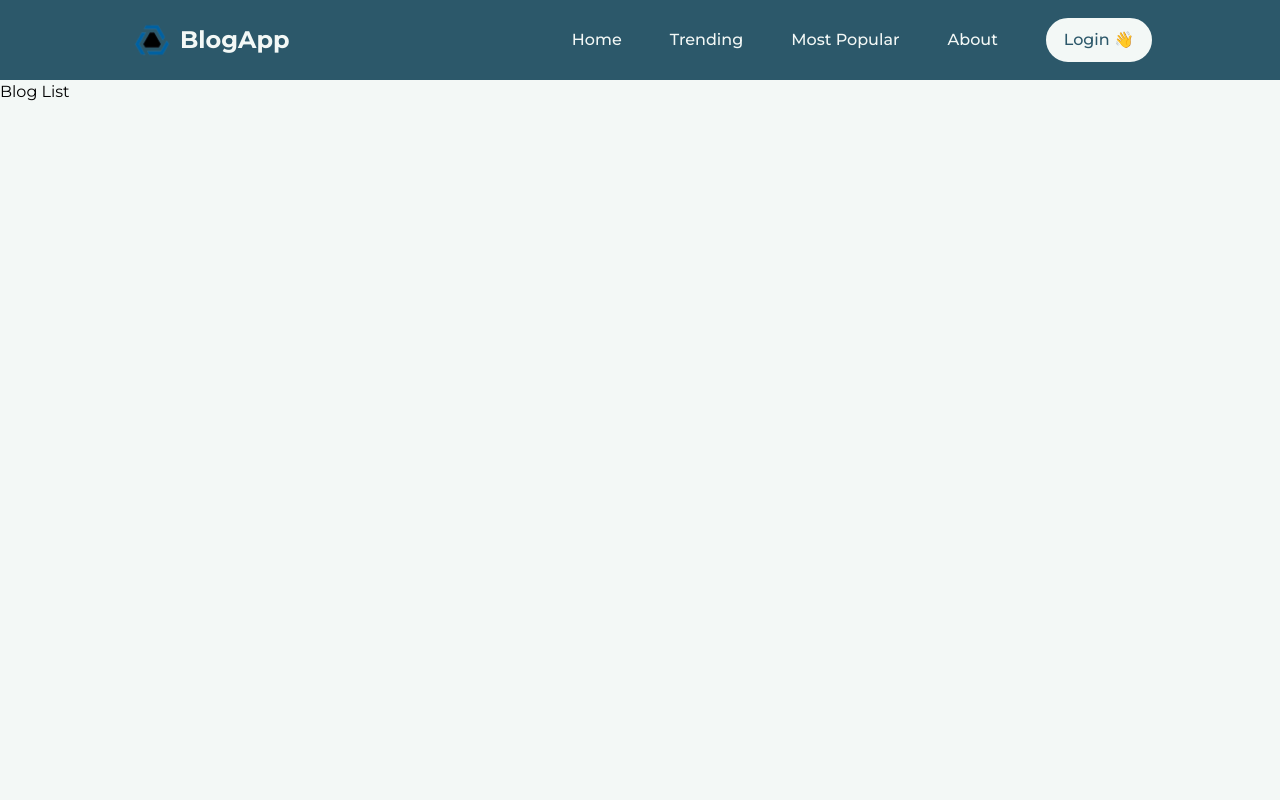
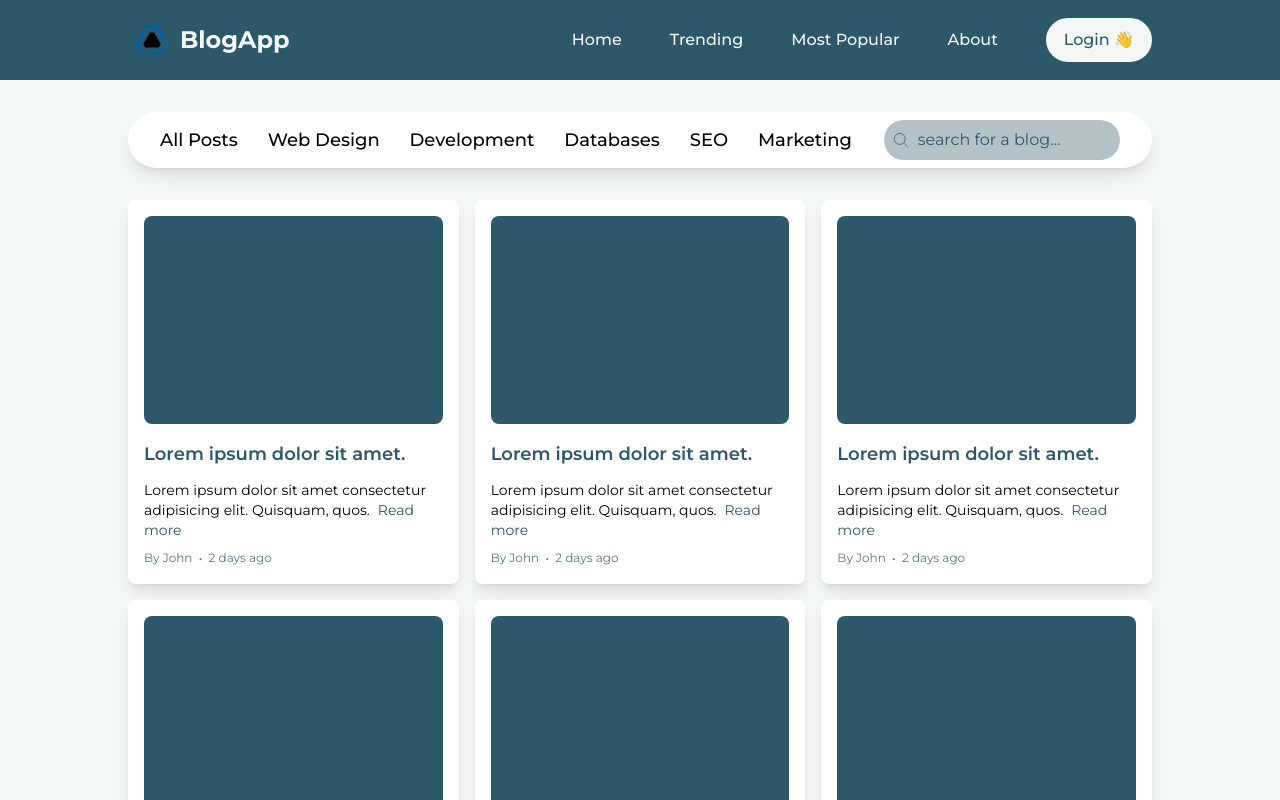
Before and after one commit to EzeibekweEmma/Blog, a React (Vite) app: page /blogs in a window 1280 px wide. Shown: the top 800 px of the page. Built offline with nearby package versions, Linux system fonts and the light colour scheme; no server answers.

Commit message:
feat: update BlogCard and routing paths for blog links, enhance BlogListPage with MainCategories and BlogCard components

```diff
--- a/src/components/BlogCard.tsx
+++ b/src/components/BlogCard.tsx
@@ -11,7 +11,7 @@ const BlogCard = (props: { isFeatured?: boolean }) => {
       }`}
     >
       {/* image */}
-      <Link to="/blog/slug">
+      <Link to="/blogs/slug">
         <div
           className={`bg-[#2c586a] rounded-lg ${
             isFeatured ? 'h-52' : 'h-52 sm:h-40 sm:w-48'
@@ -20,7 +20,7 @@ const BlogCard = (props: { isFeatured?: boolean }) => {
       </Link>
       <div className={isFeatured ? 'mt-4' : 'mt-4 sm:mt-0'}>
         <Link
-          to="/blog/slug"
+          to="/blogs/slug"
           className="text-lg font-semibold text-[#2c586a] hover:underline"
         >
           Lorem ipsum dolor sit amet.
@@ -31,7 +31,7 @@ const BlogCard = (props: { isFeatured?: boolean }) => {
             quos.
           </span>
           <Link
-            to="/blog/slug"
+            to="/blogs/slug"
             className="text-sm text-[#2c586a] hover:underline ml-2"
           >
             Read more
--- a/src/components/MainCategories.tsx
+++ b/src/components/MainCategories.tsx
@@ -1,6 +1,5 @@
 import { Link } from 'react-router-dom';
 import Search from './Search';
-// import Search from "./Search";
 
 const MainCategories = () => {
   const categories = [
@@ -24,7 +23,6 @@ const MainCategories = () => {
           </Link>
         ))}
       </div>
-      {/* search */}
       <Search />
     </div>
   );
--- a/src/main.tsx
+++ b/src/main.tsx
@@ -1,4 +1,4 @@
-import React, { StrictMode } from 'react';
+import { StrictMode } from 'react';
 import { createRoot } from 'react-dom/client';
 import './index.css';
 import { createBrowserRouter, RouterProvider } from 'react-router-dom';
@@ -30,7 +30,7 @@ const router = createBrowserRouter([
         element: <BlogListPage />,
       },
       {
-        path: '/blog/:slug',
+        path: '/blogs/:slug',
         element: <SingleBlogPage />,
       },
       {
--- a/src/routes/BlogListPage.tsx
+++ b/src/routes/BlogListPage.tsx
@@ -1,5 +1,30 @@
+import PageWrapper from '../components/pageWrapper';
+import MainCategories from '../components/MainCategories';
+import BlogCard from '../components/BlogCard';
+import Search from '../components/Search';
+
 const BlogListPage = () => {
-  return <h1>Blog List</h1>;
+  const blogs = ['', '', '', '', '', '', '', '', '', ''];
+  return (
+    <PageWrapper>
+      <div className="mt-8">
+        <MainCategories />
+        <span className="md:hidden">
+          <Search />
+        </span>
+        {/* Blog post lists */}
+        {blogs.length > 1 && (
+          <div className="grid grid-cols-1 sm:grid-cols-2 lg:grid-cols-3 gap-4 mb-20 mt-8">
+            {blogs.map((blog, index) => (
+              <div key={index} className="">
+                <BlogCard isFeatured />
+              </div>
+            ))}
+          </div>
+        )}
+      </div>
+    </PageWrapper>
+  );
 };
 
 export default BlogListPage;
--- a/src/routes/Homepage.tsx
+++ b/src/routes/Homepage.tsx
@@ -1,16 +1,13 @@
-// import { Link } from 'react-router-dom';
 import PageWrapper from '../components/pageWrapper';
 import MainCategories from '../components/MainCategories';
 import FeaturedPosts from '../components/FeaturedPosts';
 import BlogCard from '../components/BlogCard';
-import Breadcrumb from '../components/Breadcrumb';
 
 const Homepage = () => {
   const blogs = ['', '', '', '', '', '', '', '', '', ''];
   return (
     <PageWrapper>
       <div className="mt-4 flex flex-col gap-4">
-        <Breadcrumb />
         {/* INTRODUCTION */}
         <div className="flex items-center justify-between my-5">
           {/* titles */}
```
